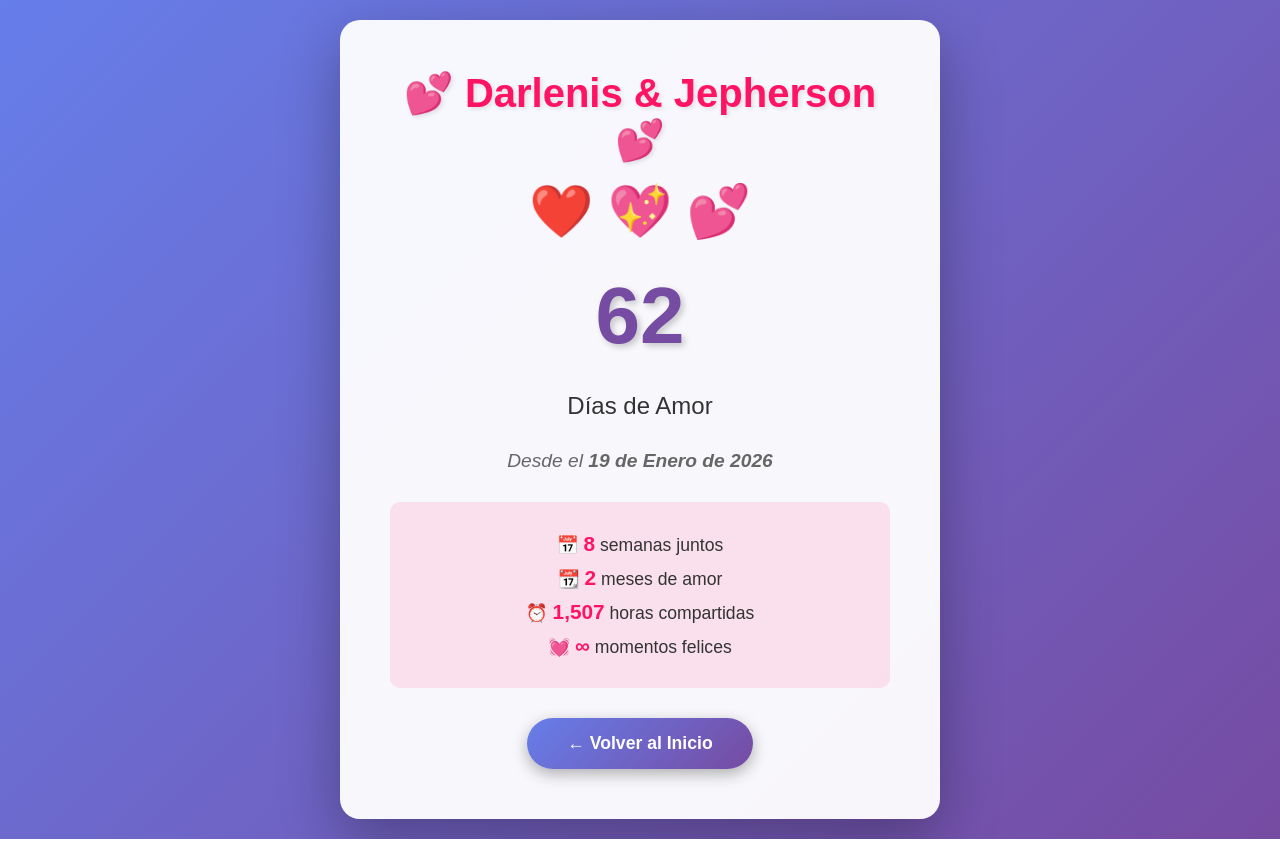
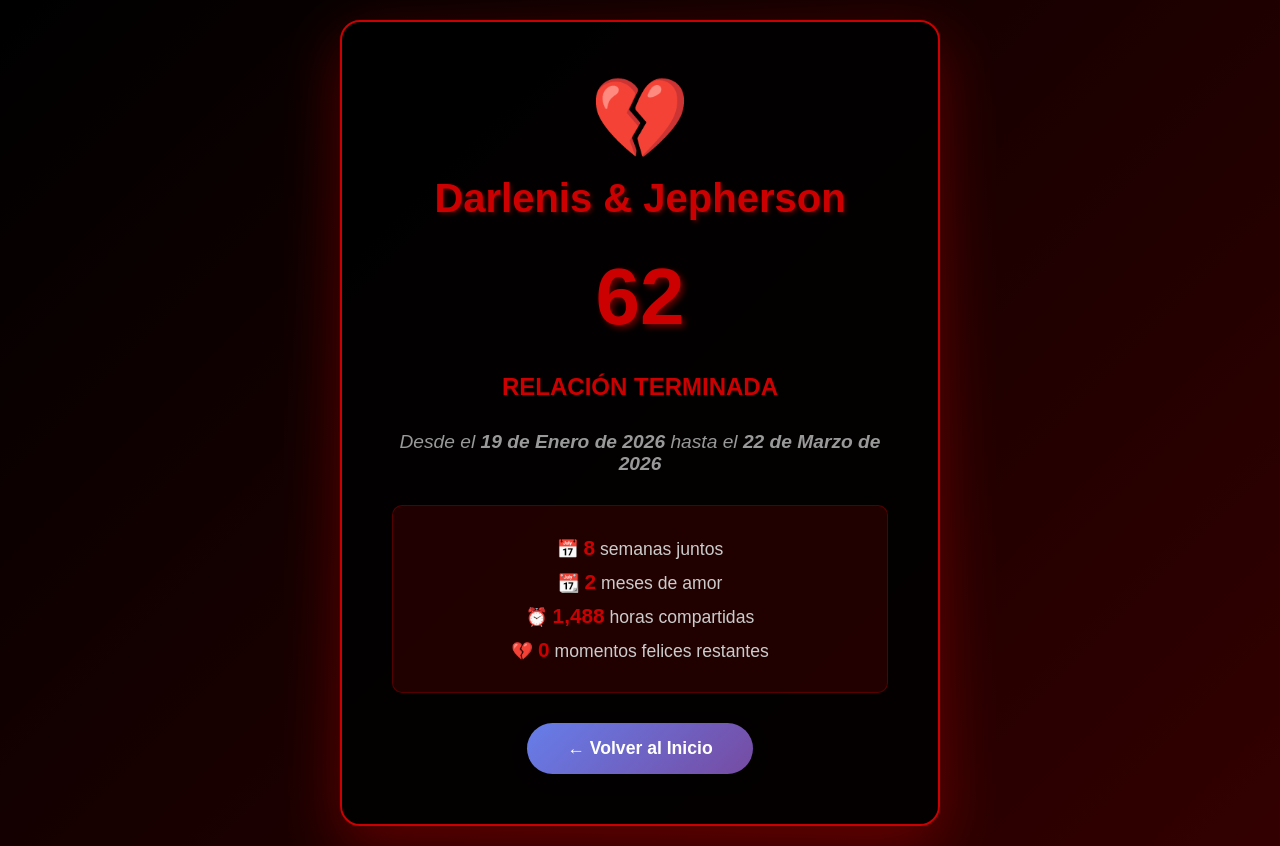
Before and after one commit to jephersonRD/My-chichi, a plain HTML site: page contador-dias.html in a window 1280 px wide. Drawn offline with Linux system fonts and the light colour scheme.

Commit message:
Add files via upload

```diff
--- a/contador-dias.html
+++ b/contador-dias.html
@@ -3,7 +3,7 @@
 <head>
     <meta charset="UTF-8">
     <meta name="viewport" content="width=device-width, initial-scale=1.0">
-    <title>Contador de Días - Darlenis & Jepherson</title>
+    <title>Relación Terminada - Darlenis & Jepherson</title>
     <style>
         * {
             margin: 0;
@@ -13,7 +13,7 @@
 
         body {
             font-family: 'Arial', sans-serif;
-            background: linear-gradient(135deg, #667eea 0%, #764ba2 100%);
+            background: linear-gradient(135deg, #000 0%, #1a0000 50%, #330000 100%);
             min-height: 100vh;
             display: flex;
             justify-content: center;
@@ -22,41 +22,59 @@
         }
 
         .container {
-            background: rgba(255, 255, 255, 0.95);
+            background: rgba(0, 0, 0, 0.9);
             padding: 50px;
             border-radius: 20px;
-            box-shadow: 0 20px 60px rgba(0, 0, 0, 0.3);
+            box-shadow: 0 20px 60px rgba(255, 0, 0, 0.3);
             text-align: center;
             max-width: 600px;
             width: 100%;
+            border: 2px solid #cc0000;
         }
 
         h1 {
             font-size: 2.5rem;
-            color: #ff1464;
+            color: #cc0000;
             margin-bottom: 20px;
-            text-shadow: 2px 2px 4px rgba(0, 0, 0, 0.1);
+            text-shadow: 2px 2px 4px rgba(255, 0, 0, 0.3);
         }
 
         .counter {
             font-size: 5rem;
             font-weight: bold;
-            color: #764ba2;
+            color: #cc0000;
             margin: 30px 0;
-            text-shadow: 3px 3px 6px rgba(0, 0, 0, 0.2);
+            text-shadow: 3px 3px 6px rgba(255, 0, 0, 0.4);
         }
 
         .label {
             font-size: 1.5rem;
-            color: #333;
+            color: #cc0000;
             margin-bottom: 20px;
+            font-weight: bold;
+            text-transform: uppercase;
         }
 
         .date-info {
             font-size: 1.2rem;
-            color: #666;
+            color: #999;
             margin-top: 30px;
             font-style: italic;
+        }
+
+        .broken-heart {
+            font-size: 5rem;
+            margin-bottom: 10px;
+            animation: shake 2s ease-in-out infinite;
+        }
+
+        @keyframes shake {
+            0%, 100% { transform: translateX(0) rotate(0deg); }
+            10% { transform: translateX(-5px) rotate(-3deg); }
+            20% { transform: translateX(5px) rotate(3deg); }
+            30% { transform: translateX(-3px) rotate(-2deg); }
+            40% { transform: translateX(3px) rotate(2deg); }
+            50% { transform: translateX(0) rotate(0deg); }
         }
 
         .hearts {
@@ -77,19 +95,20 @@
         .details {
             margin-top: 30px;
             padding: 20px;
-            background: rgba(255, 20, 100, 0.1);
+            background: rgba(204, 0, 0, 0.15);
             border-radius: 10px;
+            border: 1px solid rgba(204, 0, 0, 0.3);
         }
 
         .detail-item {
             font-size: 1.1rem;
-            color: #333;
+            color: #ccc;
             margin: 10px 0;
         }
 
         .detail-number {
             font-weight: bold;
-            color: #ff1464;
+            color: #cc0000;
             font-size: 1.3rem;
         }
 
@@ -114,29 +133,28 @@
 </head>
 <body>
     <div class="container">
-        <h1>💕 Darlenis & Jepherson 💕</h1>
+        <div class="broken-heart">💔</div>
+        <h1>Darlenis & Jepherson</h1>
 
-        <div class="hearts">❤️ 💖 💕</div>
-
-        <div class="counter" id="days-counter">0</div>
-        <div class="label">Días de Amor</div>
+        <div class="counter" id="days-counter">62</div>
+        <div class="label">Relación Terminada</div>
 
         <div class="date-info">
-            Desde el <strong>19 de Enero de 2026</strong>
+            Desde el <strong>19 de Enero de 2026</strong> hasta el <strong>22 de Marzo de 2026</strong>
         </div>
 
         <div class="details">
             <div class="detail-item">
-                📅 <span class="detail-number" id="weeks">0</span> semanas juntos
+                📅 <span class="detail-number">8</span> semanas juntos
             </div>
             <div class="detail-item">
-                📆 <span class="detail-number" id="months">0</span> meses de amor
+                📆 <span class="detail-number">2</span> meses de amor
             </div>
             <div class="detail-item">
-                ⏰ <span class="detail-number" id="hours">0</span> horas compartidas
+                ⏰ <span class="detail-number">1,488</span> horas compartidas
             </div>
             <div class="detail-item">
-                💓 <span class="detail-number">∞</span> momentos felices
+                💔 <span class="detail-number">0</span> momentos felices restantes
             </div>
         </div>
 
@@ -158,35 +176,8 @@
     </div>
 
     <script>
-        // Fecha de inicio de la relación
-        const startDate = new Date('2026-01-19T00:00:00');
-
-        function updateCounter() {
-            const now = new Date();
-            const diffTime = Math.abs(now - startDate);
-
-            // Calcular días
-            const days = Math.floor(diffTime / (1000 * 60 * 60 * 24));
-
-            // Calcular semanas
-            const weeks = Math.floor(days / 7);
-
-            // Calcular meses (aproximado)
-            const months = Math.floor(days / 30);
-
-            // Calcular horas
-            const hours = Math.floor(diffTime / (1000 * 60 * 60));
-
-            // Actualizar los elementos
-            document.getElementById('days-counter').textContent = days.toLocaleString();
-            document.getElementById('weeks').textContent = weeks.toLocaleString();
-            document.getElementById('months').textContent = months;
-            document.getElementById('hours').textContent = hours.toLocaleString();
-        }
-
-        // Actualizar cada segundo para que sea dinámico
-        updateCounter();
-        setInterval(updateCounter, 1000);
+        // Contador fijo en 62 días - nunca cambia
+        document.getElementById('days-counter').textContent = '62';
     </script>
 </body>
 </html>
```
